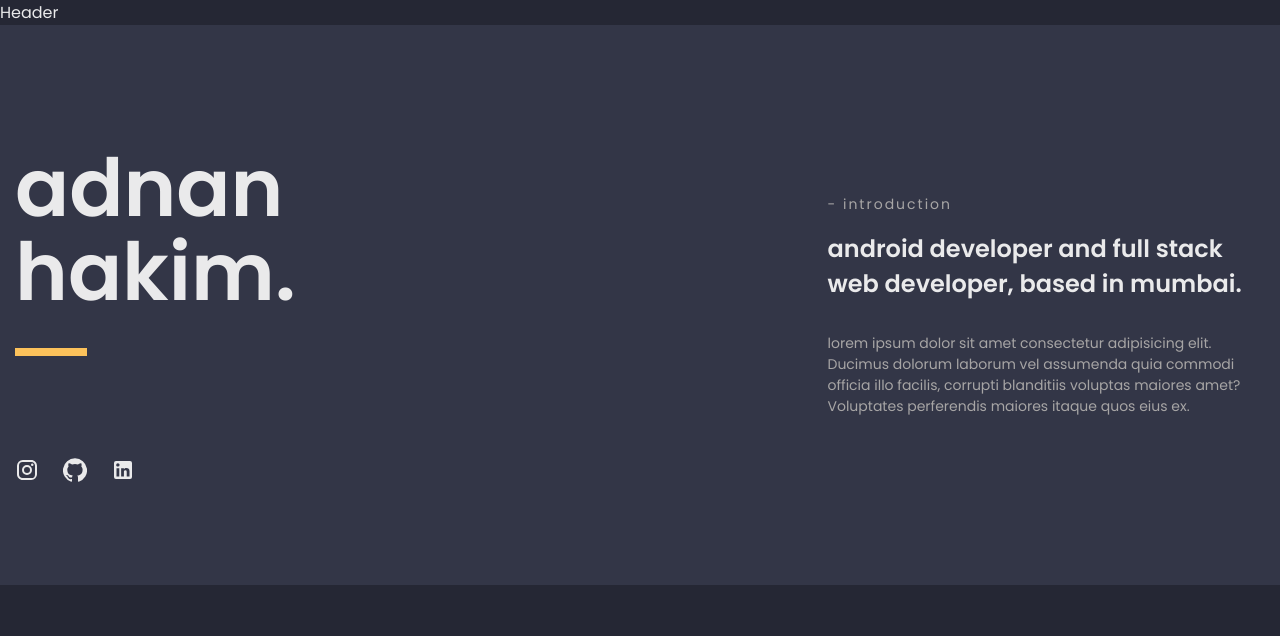
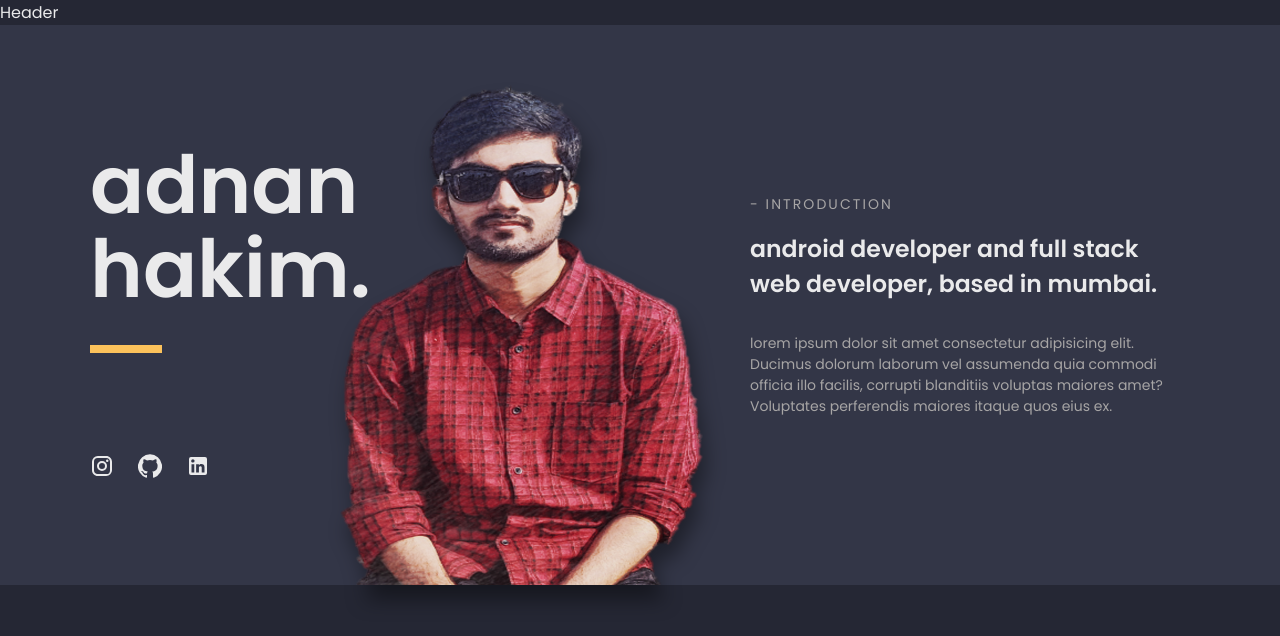
Before and after one commit to adnanhakim/react-portfolio, a React (Create React App) app: page / in a window 1280 px wide. Shown: the top 636 px of the page. Built offline with nearby package versions, Linux system fonts and the light colour scheme.

Commit message:
Completed Home

```diff
--- a/src/components/Home.css
+++ b/src/components/Home.css
@@ -4,10 +4,10 @@
 }
 
 .home {
-   max-width: 1250px;
+   max-width: 1100px;
    margin: auto;
    display: grid;
-   grid-template-columns: 65% 35%;
+   grid-template-columns: 60% 40%;
    background-color: var(--primary);
 }
 
@@ -15,10 +15,22 @@
    display: flex;
    flex-direction: column;
    justify-content: space-evenly;
-   height: 70vh;
+   position: relative;
+}
+
+.home-left img {
+   position: absolute;
+   bottom: 0;
+   right: 2rem;
+   height: 90%;
+   z-index: 0;
+   filter: drop-shadow(5px 15px 10px rgba(0, 0, 0, 0.4));
+   -webkit-filter: drop-shadow(5px 15px 10px rgba(0, 0, 0, 0, 4));
+   object-fit: inherit;
 }
 
 .home-left-name {
+   z-index: 10;
    font-size: 5rem;
    font-weight: 600;
 }
@@ -35,9 +47,19 @@
 }
 
 .home-left-links {
+   z-index: 10;
    display: flex;
    width: 120px;
    justify-content: space-between;
+}
+
+.home-left-links a {
+   color: inherit;
+   text-decoration: inherit;
+}
+
+.home-left-link {
+   cursor: pointer !important;
 }
 
 .home-right {
@@ -49,12 +71,13 @@
 
 .home-right-introduction {
    color: var(--light-text);
-   letter-spacing: 2px;
-   font-size: 14px;
+   text-transform: uppercase;
+   letter-spacing: 0.13rem;
+   font-size: 0.875rem;
 }
 
 .home-right-header {
-   font-size: 24px;
+   font-size: 1.475rem;
    margin-top: 16px;
    margin-bottom: 32px;
    font-weight: 600;
@@ -62,5 +85,5 @@
 
 .home-right-text {
    color: var(--light-text);
-   font-size: 14px;
+   font-size: 0.875rem;
 }
--- a/src/components/Home.js
+++ b/src/components/Home.js
@@ -3,6 +3,7 @@ import './Home.css';
 import InstagramIcon from '@material-ui/icons/Instagram';
 import GitHubIcon from '@material-ui/icons/GitHub';
 import LinkedInIcon from '@material-ui/icons/LinkedIn';
+import Picture1 from '../Picture2.png';
 
 function Home() {
    return (
@@ -15,10 +16,29 @@ function Home() {
                   <div className="home-left-line"></div>
                </div>
                <div className="home-left-links">
-                  <InstagramIcon />
-                  <GitHubIcon />
-                  <LinkedInIcon />
+                  <a
+                     href="https://www.instagram.com/ad.nxn/"
+                     title="Follow me on Instagram"
+                     target="_blank"
+                     rel="noopener noreferrer">
+                     <InstagramIcon className="home-left-link" />
+                  </a>
+                  <a
+                     href="https://github.com/adnanhakim"
+                     title="See my projects on GitHub"
+                     target="_blank"
+                     rel="noopener noreferrer">
+                     <GitHubIcon className="home-left-link" />
+                  </a>
+                  <a
+                     href="https://www.linkedin.com/in/adnanhakim/"
+                     title="Follow me on LinkedIn"
+                     target="_blank"
+                     rel="noopener noreferrer">
+                     <LinkedInIcon className="home-left-link" />
+                  </a>
                </div>
+               <img src={Picture1} alt="" />
             </div>
             <div className="home-right">
                <div className="home-right-introduction">- introduction</div>
```
Also changed, not shown: src/Picture1.png (added), src/Picture2.png (added).
